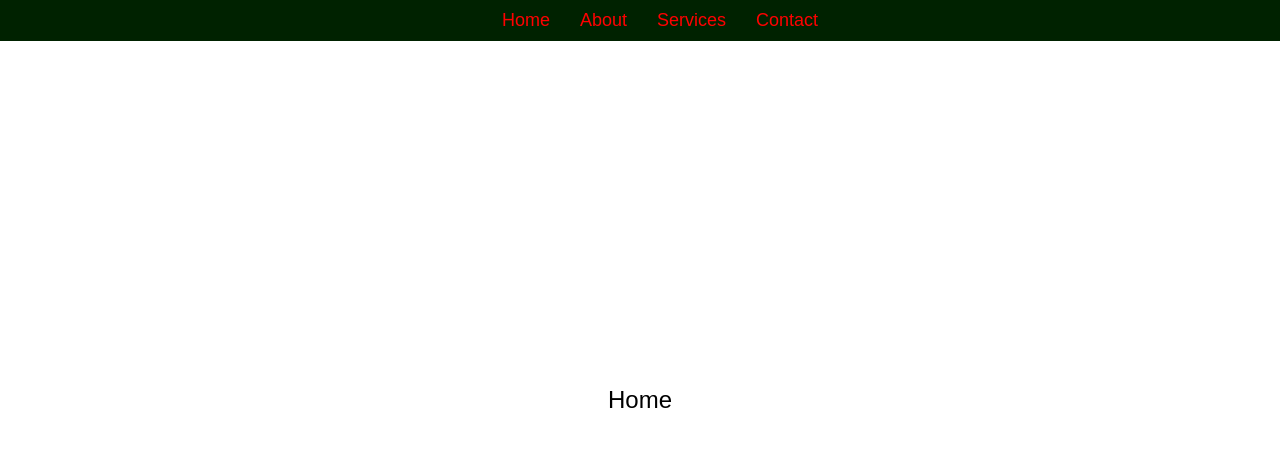
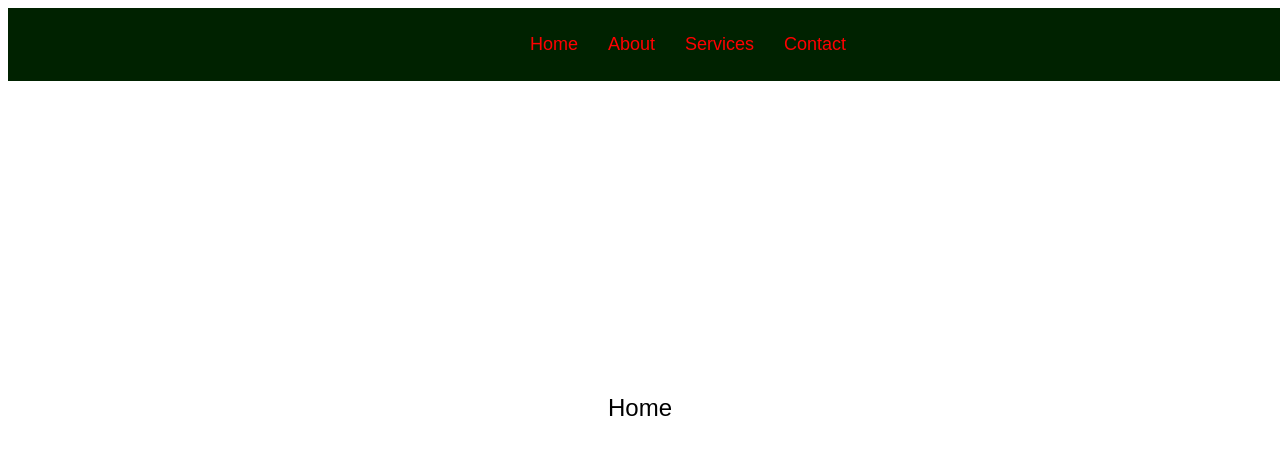
Before and after one commit to Idrish-khokhar/PRODIGY_WD_01, a plain HTML site: page index.html in a window 1280 px wide. Shown: the top 454 px of the page. Drawn offline with Linux system fonts and the light colour scheme.

Commit message:
code optimization

```diff
--- a/styles.css
+++ b/styles.css
@@ -1,6 +1,4 @@
 body {
-    margin:auto;
-    padding: 0;
     font-family: Arial, sans-serif;
     scroll-behavior: smooth;
   }
@@ -8,7 +6,6 @@ body {
   /* Navbar Styling */
   .navbar {
     position: fixed;
-    top: 0;
     width: 100%;
     background-color: #020;
     color: white;
@@ -20,8 +17,6 @@ body {
     list-style-type:none;
     display: flex;
     justify-content: center;
-    margin: 0;
-    padding: 0;
   }
 
   .nav-links li {
```
